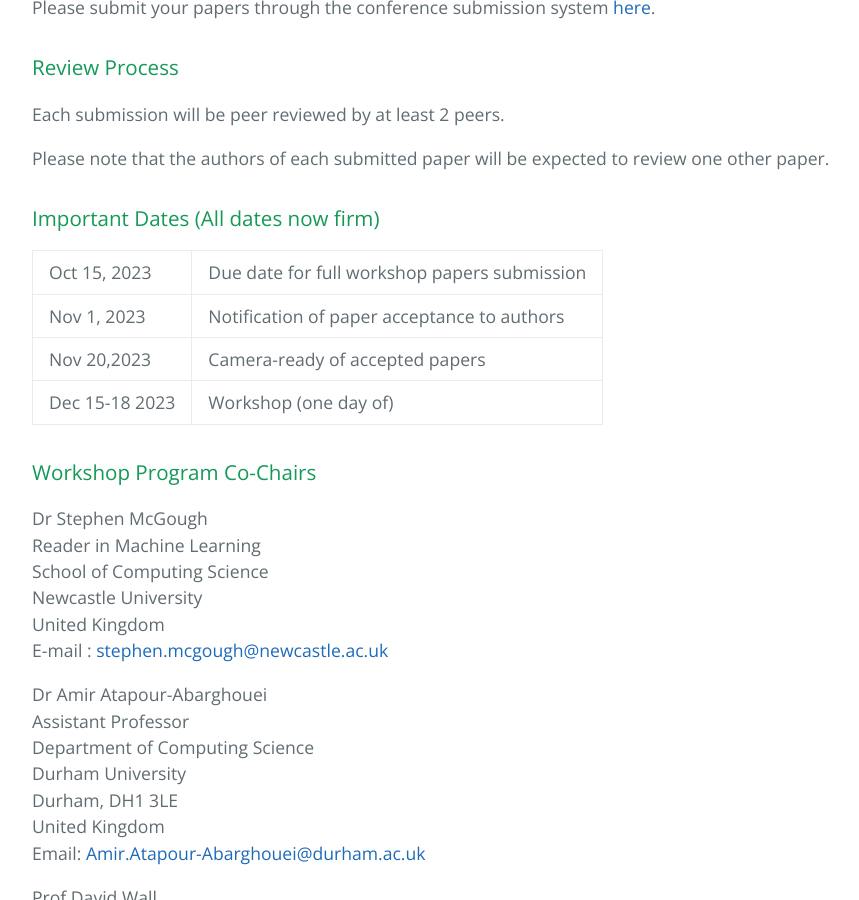
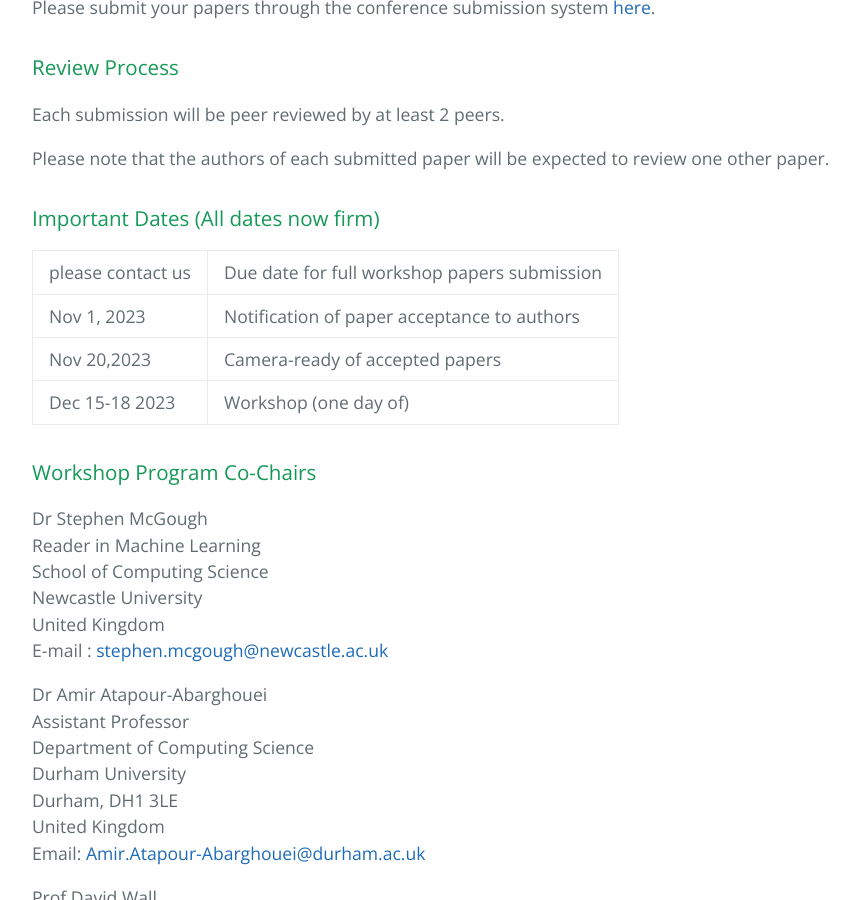
Before and after one commit to bda4cid/bda4cid.github.io, a Jekyll site: the page built from index.md, in a window 1280 px wide and 900 px high, scrolled down 3066 px. Shown: the whole window, without its empty margins (192-1051 px from the left). Built offline with Jekyll 4.4.1, drawn with Linux system fonts in a browser that asks for light colours; our own code applies the rules of GitHub Pages for plain Markdown files.

```diff
--- a/index.md
+++ b/index.md
@@ -88,7 +88,7 @@
 ### Important Dates (All dates now firm)
 
 |-------|-------------------|
-| Oct 15, 2023 | Due date for full workshop papers submission |
+| please contact us | Due date for full workshop papers submission |
 | Nov 1, 2023 |  Notification of paper acceptance to authors |
 | Nov 20,2023 | Camera-ready of accepted papers |
 | Dec 15-18 2023 | Workshop (one day of) |
```
